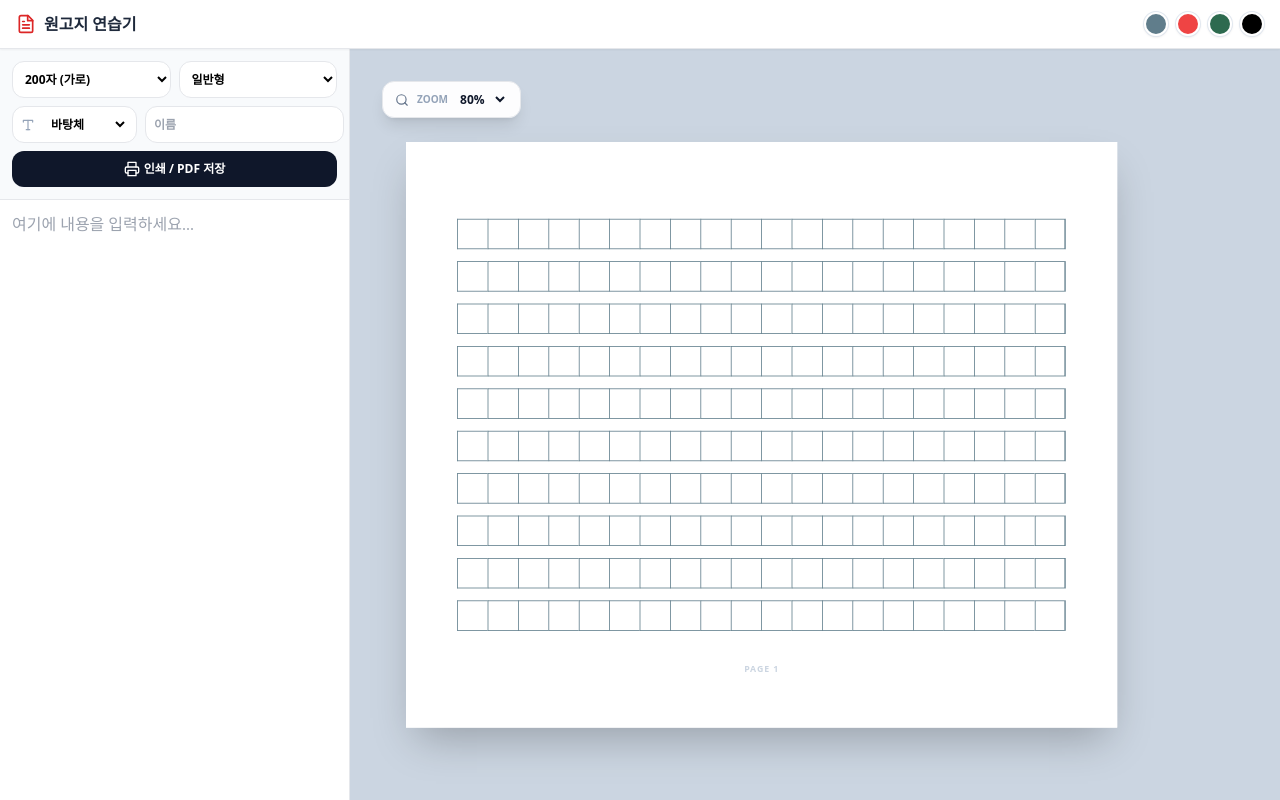
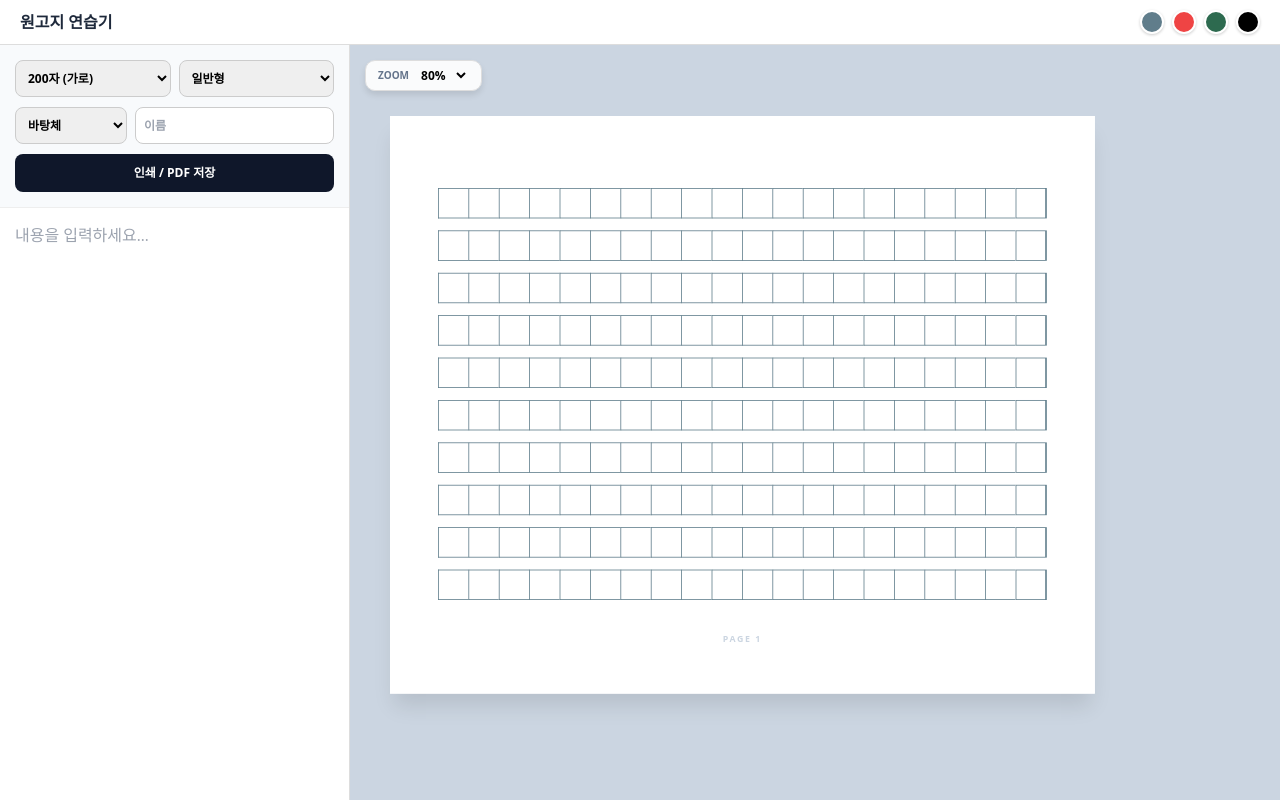
Before and after one commit to 02100korean/wongoji_s, a React (Create React App) app: page / in a window 1280 px wide. Built offline with nearby package versions, Linux system fonts and the light colour scheme.

Commit message:
App.js 업데이트

```diff
--- a/src/App.js
+++ b/src/App.js
@@ -1,5 +1,4 @@
 import React, { useState, useCallback } from 'react';
-import { Printer, FileText, Search, Type } from 'lucide-react';
 
 const App = () => {
   const [content, setContent] = useState('');
@@ -7,9 +6,7 @@ const App = () => {
   const [gridType, setGridType] = useState('200');
   const [viewMode, setViewMode] = useState('traditional');
   const [lineColor, setLineColor] = useState('#607d8b');
-  const [fontFamily, setFontFamily] = useState('serif'); // 기본 폰트 설정
-
-  // 줌 상태 관리 (0.3 ~ 1.0)
+  const [fontFamily, setFontFamily] = useState('serif');
   const [zoom, setZoom] = useState(0.8);
 
   const processToCells = useCallback((text, cols) => {
@@ -57,174 +54,130 @@ const App = () => {
         borderRight: (isLastCol || isGridMode) ? `1.2px solid ${lineColor}` : 'none',
         display: 'flex', alignItems: 'center', justifyContent: 'center',
         fontSize: '22px', backgroundColor: 'white', boxSizing: 'border-box',
-        fontFamily: fontFamily // 선택한 폰트 적용
+        fontFamily: fontFamily
     };
     if (!cellData || cellData.type === 'empty') return <div key={key} style={cellStyle}></div>;
     if (cellData.type === 'pair') {
         return (
-            <div key={key} style={cellStyle} className="flex font-bold text-[20px]">
-                <div className="w-1/2 flex justify-center">{cellData.content[0]}</div>
-                <div className="w-1/2 flex justify-center">{cellData.content[1]}</div>
+            <div key={key} style={cellStyle} style={{...cellStyle, display: 'flex', fontWeight: 'bold', fontSize: '20px'}}>
+                <div style={{width: '50%', display: 'flex', justifyContent: 'center'}}>{cellData.content[0]}</div>
+                <div style={{width: '50%', display: 'flex', justifyContent: 'center'}}>{cellData.content[1]}</div>
             </div>
         );
     }
-    return <div key={key} style={cellStyle} className="font-medium text-slate-900">{cellData.content}</div>;
-  };
-
-  const Manuscript = ({ text, settings, name }) => {
-    const cols = 20;
-    const gridVal = parseInt(settings.gridType);
-    const rows = gridVal / cols;
-    const allCells = processToCells(text, cols);
-    const pageCount = Math.max(1, Math.ceil(allCells.length / gridVal));
-    const getRowGap = () => {
-      if (settings.viewMode === 'feedback') return '30px';
-      if (settings.viewMode === 'traditional') return '15px';
-      return '0px';
-    };
-
-    return (
-      <div className="inline-flex flex-col items-center bg-white shadow-2xl print:shadow-none">
-        {Array.from({ length: pageCount }).map((_, p) => (
-          <div key={p} className="flex flex-col items-center">
-            <div className="bg-white flex flex-col items-center p-12 md:p-16" style={{ width: 'max-content' }}>
-              <div className="w-full flex justify-end mb-8 px-2">
-                {p === 0 && name && <div className="border-b-2 border-slate-900 px-8 text-lg font-bold pb-1" style={{ fontFamily }}>이름: {name}</div>}
-              </div>
-              <div className="manuscript-grid flex flex-col" style={{ gap: getRowGap() }}>
-                {Array.from({ length: rows }).map((_, r) => (
-                  <div key={r} className="flex" style={{ borderRight: settings.viewMode !== 'grid' ? `1.2px solid ${lineColor}` : 'none' }}>
-                    {Array.from({ length: cols }).map((_, c) => renderCell(allCells[p * gridVal + r * cols + c], `c-${p}-${r}-${c}`, c === cols - 1))}
-                  </div>
-                ))}
-              </div>
-              <div className="w-full text-center mt-10 text-[11px] text-slate-300 font-bold no-print tracking-widest uppercase">PAGE {p + 1}</div>
-              {p < pageCount - 1 && <div className="w-full border-b-2 border-dotted border-slate-200 my-20 no-print"></div>}
-            </div>
-          </div>
-        ))}
-      </div>
-    );
+    return <div key={key} style={cellStyle} style={{...cellStyle, fontWeight: '500', color: '#0f172a'}}>{cellData.content}</div>;
   };
 
   return (
-    <div className={`app-container flex flex-col bg-slate-200 h-screen overflow-hidden ${gridType === '200' ? 'print-landscape' : 'print-portrait'}`}>
-      <nav className="bg-white border-b px-4 py-3 no-print flex justify-between items-center shrink-0 z-50 shadow-sm">
-        <div className="flex items-center gap-2">
-          <FileText className="text-red-600" size={20} />
-          <h1 className="text-base font-black text-slate-800">원고지 연습기</h1>
-        </div>
-        <div className="flex gap-2">
+    <div className={`app-root ${gridType === '200' ? 'p-landscape' : 'p-portrait'}`} style={{ display: 'flex', flexDirection: 'column', height: '100vh', backgroundColor: '#e2e8f0', overflow: 'hidden' }}>
+      {/* 상단바 */}
+      <header className="no-print" style={{ backgroundColor: 'white', borderBottom: '1px solid #ddd', padding: '10px 20px', display: 'flex', justifyContent: 'space-between', alignItems: 'center', zIndex: 100 }}>
+        <div style={{ fontWeight: '900', color: '#1e293b' }}>원고지 연습기</div>
+        <div style={{ display: 'flex', gap: '8px' }}>
           {['#607d8b', '#ef4444', '#2d6a4f', '#000000'].map(c => (
-            <button key={c} onClick={() => setLineColor(c)} className="w-6 h-6 rounded-full border-2 border-white shadow ring-1 ring-slate-200" style={{ backgroundColor: c }} />
+            <button key={c} onClick={() => setLineColor(c)} style={{ width: '24px', height: '24px', borderRadius: '50%', border: '2px solid white', boxShadow: '0 1px 3px rgba(0,0,0,0.2)', cursor: 'pointer', backgroundColor: c }} />
           ))}
         </div>
-      </nav>
+      </header>
 
-      <div className="flex-1 flex flex-col md:flex-row overflow-hidden relative">
-        <aside className="w-full md:w-[350px] bg-white border-b md:border-b-0 md:border-r no-print flex flex-col shrink-0 z-30 h-[30%] md:h-full">
-          <div className="p-3 border-b bg-slate-50 flex flex-col gap-2">
-            <div className="grid grid-cols-2 gap-2">
-              <select value={gridType} onChange={e => setGridType(e.target.value)} className="p-2 border rounded-xl text-xs font-bold bg-white outline-none">
+      <div style={{ flex: 1, display: 'flex', flexDirection: window.innerWidth < 768 ? 'column' : 'row', overflow: 'hidden' }}>
+        {/* 사이드바 */}
+        <aside className="no-print" style={{ width: window.innerWidth < 768 ? '100%' : '350px', backgroundColor: 'white', borderRight: '1px solid #ddd', display: 'flex', flexDirection: 'column', height: window.innerWidth < 768 ? '35%' : '100%' }}>
+          <div style={{ padding: '15px', backgroundColor: '#f8fafc', borderBottom: '1px solid #eee', display: 'flex', flexDirection: 'column', gap: '10px' }}>
+            <div style={{ display: 'grid', gridTemplateColumns: '1fr 1fr', gap: '8px' }}>
+              <select value={gridType} onChange={e => setGridType(e.target.value)} style={{ padding: '8px', borderRadius: '8px', border: '1px solid #ccc', fontSize: '12px', fontWeight: 'bold' }}>
                 <option value="200">200자 (가로)</option>
                 <option value="400">400자 (세로)</option>
               </select>
-              <select value={viewMode} onChange={e => setViewMode(e.target.value)} className="p-2 border rounded-xl text-xs font-bold bg-white outline-none">
+              <select value={viewMode} onChange={e => setViewMode(e.target.value)} style={{ padding: '8px', borderRadius: '8px', border: '1px solid #ccc', fontSize: '12px', fontWeight: 'bold' }}>
                 <option value="traditional">일반형</option>
                 <option value="feedback">피드백용</option>
                 <option value="grid">격자형</option>
               </select>
             </div>
-
-            {/* 폰트 선택 및 이름 입력란 (폰트 메뉴 추가) */}
-            <div className="flex gap-2">
-              <div className="flex items-center gap-1 bg-white border rounded-xl px-2 shrink-0">
-                <Type size={14} className="text-slate-400" />
-                <select
-                  value={fontFamily}
-                  onChange={e => setFontFamily(e.target.value)}
-                  className="p-2 text-xs font-bold bg-transparent outline-none border-none cursor-pointer"
-                >
-                  <option value="serif">바탕체</option>
-                  <option value="sans-serif">고딕체</option>
-                  <option value="'Gungsuh', cursive">궁서체</option>
-                  <option value="'Courier New', monospace">명조(모노)</option>
-                </select>
-              </div>
-              <input
-                type="text"
-                value={studentName}
-                onChange={e => setStudentName(e.target.value)}
-                placeholder="이름"
-                className="flex-1 p-2 border rounded-xl font-bold text-xs outline-none"
-              />
+            <div style={{ display: 'flex', gap: '8px' }}>
+              <select value={fontFamily} onChange={e => setFontFamily(e.target.value)} style={{ padding: '8px', borderRadius: '8px', border: '1px solid #ccc', fontSize: '12px', fontWeight: 'bold', width: '40%' }}>
+                <option value="serif">바탕체</option>
+                <option value="sans-serif">고딕체</option>
+              </select>
+              <input type="text" value={studentName} onChange={e => setStudentName(e.target.value)} placeholder="이름" style={{ flex: 1, padding: '8px', borderRadius: '8px', border: '1px solid #ccc', fontSize: '12px', fontWeight: 'bold' }} />
             </div>
-
-            <button onClick={() => window.print()} className="bg-slate-900 text-white w-full py-2.5 rounded-xl font-bold text-xs flex items-center justify-center gap-1 hover:bg-blue-700 transition-colors">
-              <Printer size={16}/> 인쇄 / PDF 저장
-            </button>
+            <button onClick={() => window.print()} style={{ backgroundColor: '#0f172a', color: 'white', padding: '10px', borderRadius: '8px', fontSize: '12px', fontWeight: 'bold', border: 'none', cursor: 'pointer' }}>인쇄 / PDF 저장</button>
           </div>
-          <div className="flex-1 p-3">
-            <textarea
-              value={content}
-              onChange={e => setContent(e.target.value)}
-              style={{ fontFamily }}
-              className="w-full h-full border-none outline-none resize-none bg-transparent text-base leading-relaxed overflow-y-auto"
-              placeholder="여기에 내용을 입력하세요..."
-            />
-          </div>
+          <textarea value={content} onChange={e => setContent(e.target.value)} style={{ flex: 1, padding: '15px', border: 'none', outline: 'none', resize: 'none', fontSize: '16px', lineHeight: '1.6', fontFamily }} placeholder="내용을 입력하세요..." />
         </aside>
 
-        <main className="flex-1 overflow-auto bg-slate-300 relative scrollbar-visible p-0 md:p-4">
-          {/* 줌 컨트롤 */}
-          <div className="sticky top-4 left-4 z-40 bg-white/95 backdrop-blur-md border px-3 py-2 flex items-center gap-2 rounded-xl shadow-lg w-fit no-print">
-            <Search size={14} className="text-slate-500" />
-            <span className="text-[10px] font-bold text-slate-400 uppercase">Zoom</span>
-            <select
-              value={zoom}
-              onChange={(e) => setZoom(parseFloat(e.target.value))}
-              className="bg-transparent border-none text-xs font-black outline-none focus:ring-0 cursor-pointer text-slate-900"
-            >
-              {[0.3, 0.4, 0.5, 0.6, 0.7, 0.8, 0.9, 1.0].map(val => (
-                <option key={val} value={val}>{Math.round(val * 100)}%</option>
+        {/* 원고지 영역 */}
+        <main className="manuscript-main" style={{ flex: 1, overflow: 'auto', position: 'relative', backgroundColor: '#cbd5e1' }}>
+          {/* 줌 드롭다운 */}
+          <div className="no-print" style={{ position: 'sticky', top: '15px', left: '15px', zIndex: 50, backgroundColor: 'rgba(255,255,255,0.9)', padding: '5px 12px', borderRadius: '10px', boxShadow: '0 4px 6px rgba(0,0,0,0.1)', display: 'flex', alignItems: 'center', gap: '8px', width: 'fit-content', border: '1px solid #ddd' }}>
+            <span style={{ fontSize: '10px', fontWeight: '800', color: '#64748b' }}>ZOOM</span>
+            <select value={zoom} onChange={e => setZoom(parseFloat(e.target.value))} style={{ border: 'none', backgroundColor: 'transparent', fontSize: '12px', fontWeight: '900', cursor: 'pointer' }}>
+              {[0.3, 0.4, 0.5, 0.6, 0.7, 0.8, 0.9, 1.0].map(v => (
+                <option key={v} value={v}>{Math.round(v * 100)}%</option>
               ))}
             </select>
           </div>
 
-          <div className="inline-block min-w-max min-h-max p-10">
-            <div
-              className="origin-top-left transition-transform duration-150 ease-in-out"
-              style={{ transform: `scale(${zoom})` }}
-            >
-              <Manuscript text={content} settings={{ gridType, viewMode, lineColor }} name={studentName} />
+          <div style={{ display: 'inline-block', minWidth: '100%', minHeight: '100%', padding: '40px' }}>
+            <div style={{ transform: `scale(${zoom})`, transformOrigin: 'top left', transition: 'transform 0.15s ease' }}>
+                <ManuscriptContainer text={content} gridType={gridType} viewMode={viewMode} lineColor={lineColor} name={studentName} fontFamily={fontFamily} processToCells={processToCells} renderCell={renderCell} />
             </div>
           </div>
         </main>
       </div>
 
       <style>{`
-        .scrollbar-visible::-webkit-scrollbar { width: 12px; height: 12px; }
-        .scrollbar-visible::-webkit-scrollbar-track { background: #cbd5e1; }
-        .scrollbar-visible::-webkit-scrollbar-thumb { background: #475569; border-radius: 6px; border: 3px solid #cbd5e1; }
+        .manuscript-main::-webkit-scrollbar { width: 12px; height: 12px; }
+        .manuscript-main::-webkit-scrollbar-track { background: #cbd5e1; }
+        .manuscript-main::-webkit-scrollbar-thumb { background: #475569; border-radius: 6px; border: 3px solid #cbd5e1; }
 
-        main {
-          touch-action: pan-x pan-y;
-          -webkit-overflow-scrolling: touch;
-        }
+        main { touch-action: pan-x pan-y; }
 
         @media print {
           .no-print { display: none !important; }
-          body, html { margin: 0 !important; padding: 0 !important; background: white !important; overflow: visible !important; }
-          .app-container, .flex-1, main { display: block !important; overflow: visible !important; height: auto !important; width: 100% !important; background: white !important; }
-          .origin-top-left { transform: scale(1) !important; padding: 0 !important; }
-          .print-landscape { @page { size: auto; margin: 10mm; } }
-          .print-portrait { @page { size: auto; margin: 10mm; } }
-          .wongoji-page-unit { page-break-after: always !important; height: 100vh !important; display: flex !important; align-items: center !important; justify-content: center !important; }
-          .wongoji-paper-dynamic { transform: scale(0.9); width: auto !important; padding: 0 !important; box-shadow: none !important; }
+          body, html { margin: 0 !important; background: white !important; overflow: visible !important; }
+          .app-root, main { display: block !important; overflow: visible !important; height: auto !important; width: 100% !important; background: white !important; }
+          div[style*="transform"] { transform: scale(1) !important; }
+          .p-landscape { @page { size: auto; margin: 10mm; } }
+          .p-portrait { @page { size: auto; margin: 10mm; } }
+          .page-unit { page-break-after: always !important; display: flex !important; align-items: center; justify-content: center; height: 100vh; }
         }
       `}</style>
     </div>
   );
 };
 
+const ManuscriptContainer = ({ text, gridType, viewMode, lineColor, name, fontFamily, processToCells, renderCell }) => {
+    const cols = 20;
+    const gridVal = parseInt(gridType);
+    const rows = gridVal / cols;
+    const allCells = processToCells(text, cols);
+    const pageCount = Math.max(1, Math.ceil(allCells.length / gridVal));
+    const rowGap = viewMode === 'feedback' ? '30px' : viewMode === 'traditional' ? '15px' : '0px';
+
+    return (
+      <div style={{ display: 'inline-flex', flexDirection: 'column', alignItems: 'center', backgroundColor: 'white', boxShadow: '0 20px 25px -5px rgba(0,0,0,0.1)' }}>
+        {Array.from({ length: pageCount }).map((_, p) => (
+          <div key={p} className="page-unit" style={{ display: 'flex', flexDirection: 'column', alignItems: 'center' }}>
+            <div style={{ backgroundColor: 'white', display: 'flex', flexDirection: 'column', alignItems: 'center', padding: '60px', width: 'max-content' }}>
+              <div style={{ width: '100%', display: 'flex', justifyContent: 'end', marginBottom: '30px' }}>
+                {p === 0 && name && <div style={{ borderBottom: '2px solid black', padding: '0 30px 5px 30px', fontSize: '18px', fontWeight: 'bold', fontFamily }}>이름: {name}</div>}
+              </div>
+              <div style={{ display: 'flex', flexDirection: 'column', gap: rowGap }}>
+                {Array.from({ length: rows }).map((_, r) => (
+                  <div key={r} style={{ display: 'flex', borderRight: viewMode !== 'grid' ? `1.2px solid ${lineColor}` : 'none' }}>
+                    {Array.from({ length: cols }).map((_, c) => renderCell(allCells[p * gridVal + r * cols + c], `c-${p}-${r}-${c}`, c === cols - 1))}
+                  </div>
+                ))}
+              </div>
+              <div className="no-print" style={{ marginTop: '40px', fontSize: '11px', color: '#cbd5e1', fontWeight: 'bold', letterSpacing: '2px' }}>PAGE {p + 1}</div>
+              {p < pageCount - 1 && <div className="no-print" style={{ width: '100%', borderBottom: '2px dotted #eee', margin: '80px 0' }}></div>}
+            </div>
+          </div>
+        ))}
+      </div>
+    );
+};
+
 export default App;
```
